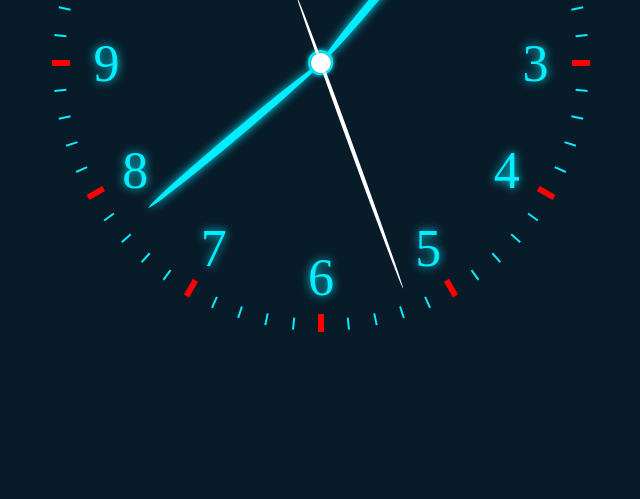
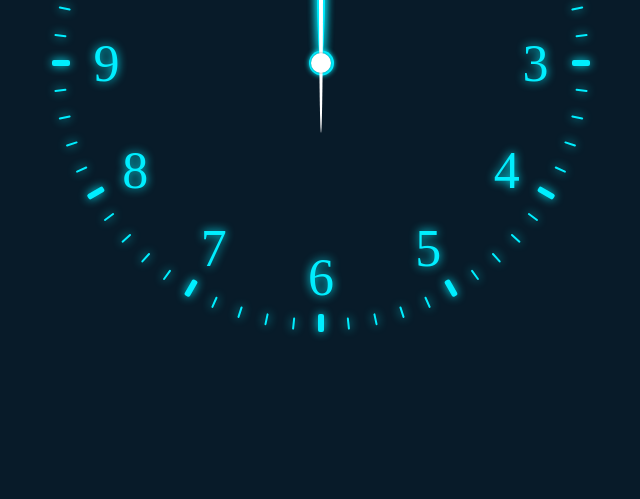
Before and after one commit to Olamilekan10/Analog-clock, a plain HTML site: page index.html in a window 1280 px wide. Shown: the part 337-836 px from the top of the page, without its empty margins (319-959 px from the left). Drawn offline with Linux system fonts and the light colour scheme.

Commit message:
reset the hands of the clock to the starting point

```diff
--- a/script.js
+++ b/script.js
@@ -21,3 +21,5 @@ for (let i = 1; i <= 60; i++) {
 }
 
 barSeconds.insertAdjacentHTML('afterbegin', barElement.join(""));
+
+const handHours = document.querySelector('.hand.hours');
--- a/style.css
+++ b/style.css
@@ -44,11 +44,12 @@ body {
     width: 2px;
     height: 12px;
     background: #0ef;
+    border-radius: 2px;
+    box-shadow: 0 0 10px #0ef;
 }
 
 /* 5n = every multiple of 5 */
 .bar-seconds span:nth-child(5n) p {
-    background: red;
     width: 6px;
     height: 18px;
     transform: translateY(1px);
@@ -93,8 +94,6 @@ body {
 .hands-box .hours {
     width: 320px;
     height: 320px;
-    transform: rotate(40deg);
-
 }
 
 .hands-box .hours i {
@@ -107,8 +106,6 @@ body {
 .hands-box .minutes {
     width: 450px;
     height: 450px;
-    transform: rotate(230deg);
-
 }
 
 /* center dot bottom */
@@ -134,8 +131,6 @@ body {
 .hands-box .seconds {
     width: 480px;
     height: 480px;
-    transform: rotate(160deg);
-
 }
 
 .hands-box .seconds::before {
```
